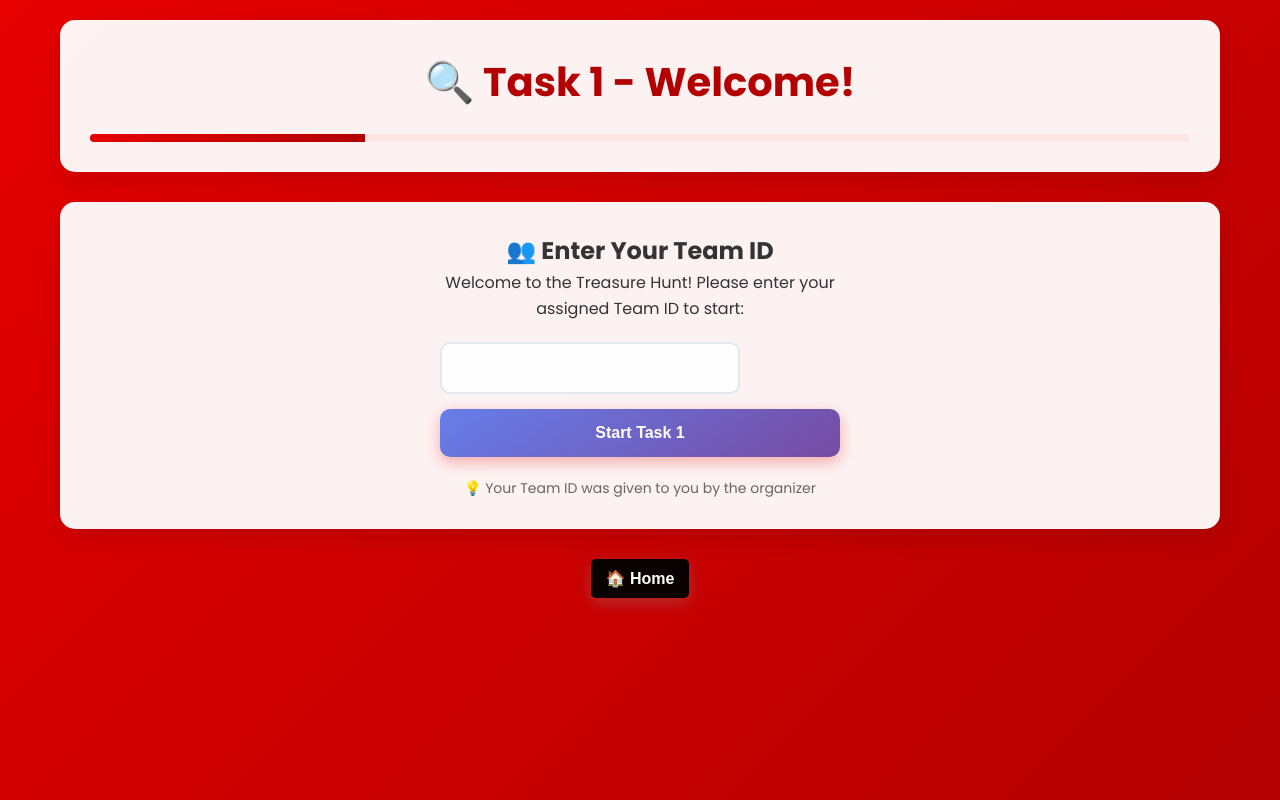
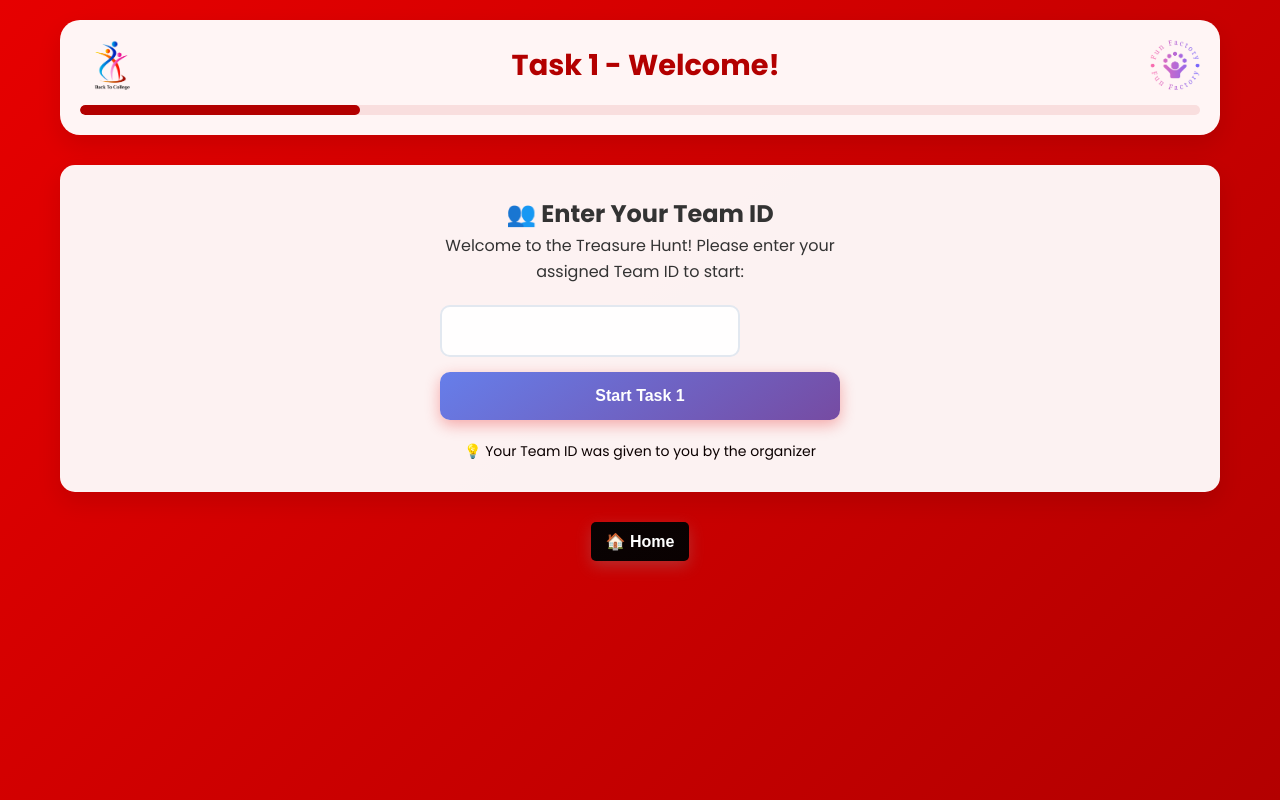
Before and after one commit to Pratyahara/Treasure_Hunt_Vois_PG, a plain HTML site: page task1.html in a window 1280 px wide. Drawn offline with Linux system fonts and the light colour scheme.

Commit message:
htmls finals

```diff
--- a/task1.html
+++ b/task1.html
@@ -14,12 +14,20 @@
 </head>
 <body>
     <div class="container">
-        <div class="task-header">
-            <h1>🔍 Task 1 - Welcome!</h1>
-            <div class="progress-bar">
-                <div class="progress" style="width: 25%;"></div>
+        <div class="task-header" style="background: #fff5f5; border-radius: 20px; padding: 20px; display: flex; flex-direction: column; align-items: center;">
+            <div style="width: 100%; display: flex; justify-content: space-between; align-items: center;">
+                <img src="back-to-college.png" alt="Back To College Logo" style="height: 50px;">
+                <h1 style="margin: 0; font-size: 1.8rem; color: #b30000; font-weight: 700; text-align: center; flex-grow: 1;">
+                    Task 1 - Welcome!
+                </h1>
+                <img src="fun-factory.png" alt="Fun Factory Logo" style="height: 50px;">
+            </div>
+            <!-- Progress bar below -->
+            <div class="progress-bar" style="width: 100%; height: 10px; background: #f9dede; border-radius: 5px; margin-top: 15px;">
+                <div class="progress" style="width: 25%; height: 100%; background: #b30000; border-radius: 5px;"></div>
             </div>
         </div>
+
 
         <!-- Team ID Setup Section -->
         <div class="team-setup-section" id="teamSetupSection">
@@ -47,7 +55,7 @@
             <div class="clue-section">
                 <h2>🧩 Your Clue:</h2>
                 <div class="clue-box">
-                    <p>"गिनती में जो दिखे नहीं, पर उसके बिना कुछ भी चले नहीं। सोचो उस खोज के जनक को, और पहुँचो उसके नाम वाले ठिकाने को।"</p>
+                    <p>"NEED to be Changed...गिनती में जो दिखे नहीं, पर उसके बिना कुछ भी चले नहीं। सोचो उस खोज के जनक को, और पहुँचो उसके नाम वाले ठिकाने को।"</p>
                 </div>
             </div>
 
@@ -194,7 +202,7 @@
         }
 
         .help-text {
-            color: #666;
+            color: #0b0000;
             font-size: 14px;
             margin-top: 10px;
         }
```
Also changed, not shown: task2.html (+12 -5 lines), task3.html (+12 -5 lines), task4.html (+12 -5 lines).
